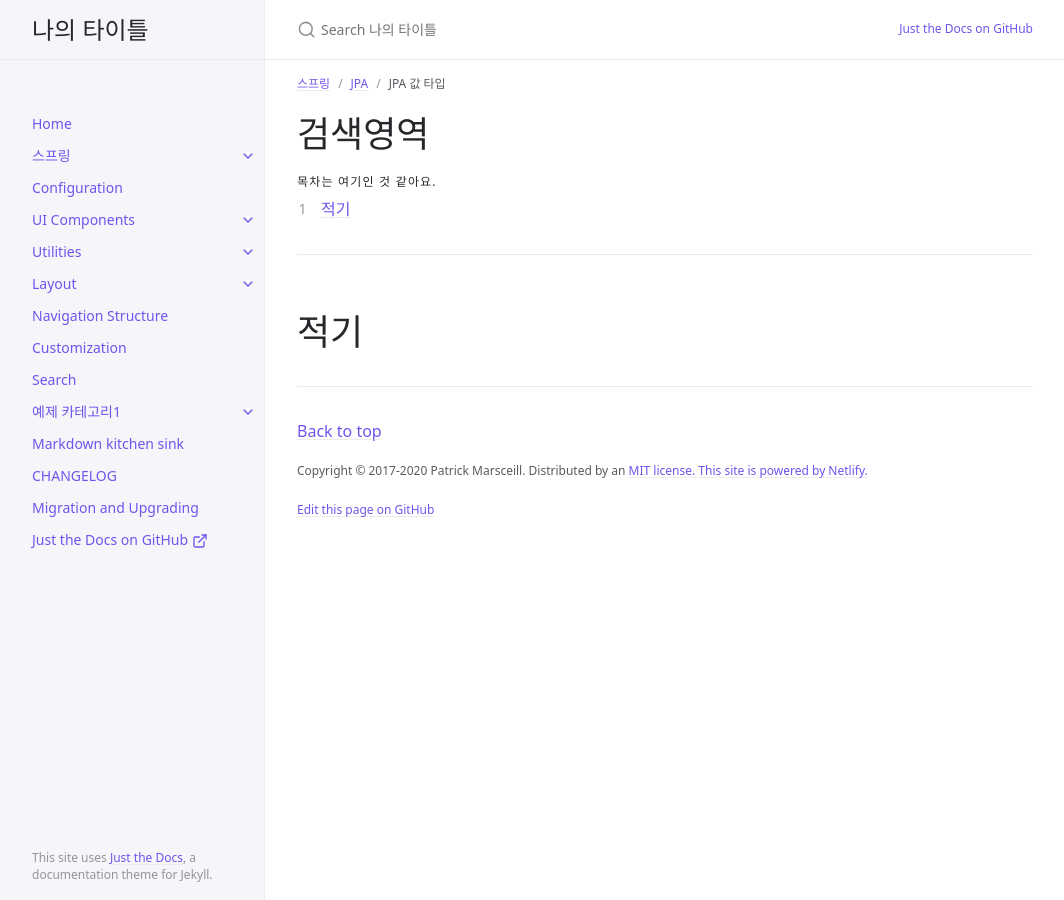
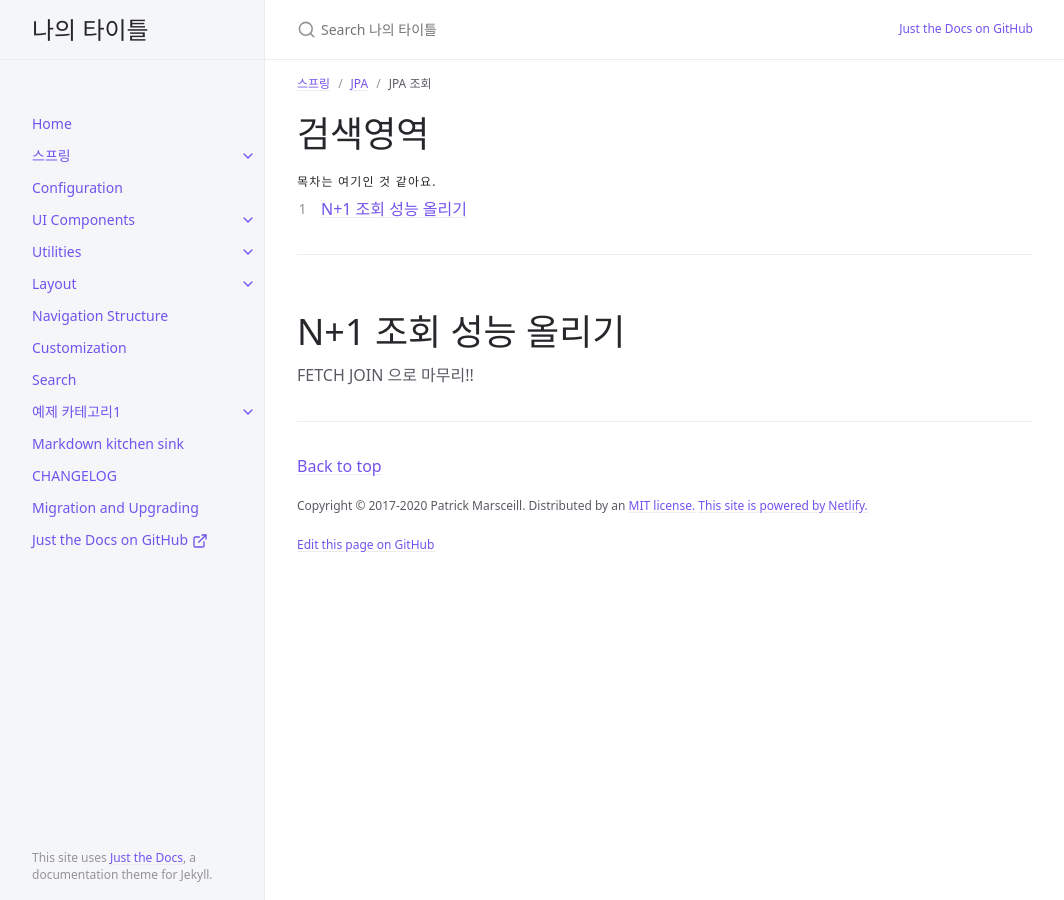
Before and after one commit to wlghks453/wlghks453.github.io, a Jekyll site: the page built from docs/spring/JPA-4.md, in a window 1280 px wide. Shown: the whole page, without its empty margins (107-1171 px from the left). Built offline with Jekyll 4.4.1, drawn with Linux system fonts in a browser that asks for light colours; cached includes are drawn as plain includes.

Commit message:
Update JPA-4.md

```diff
--- a/docs/spring/JPA-4.md
+++ b/docs/spring/JPA-4.md
@@ -1,6 +1,6 @@
 ---
 layout: default
-title: JPA 값 타입
+title: JPA 조회
 parent: JPA
 grand_parent: 스프링
 
@@ -18,4 +18,6 @@ nav_order: 4
 
 ---
 
-# 적기
+# N+1 조회 성능 올리기
+
+FETCH JOIN 으로 마무리!!
```
